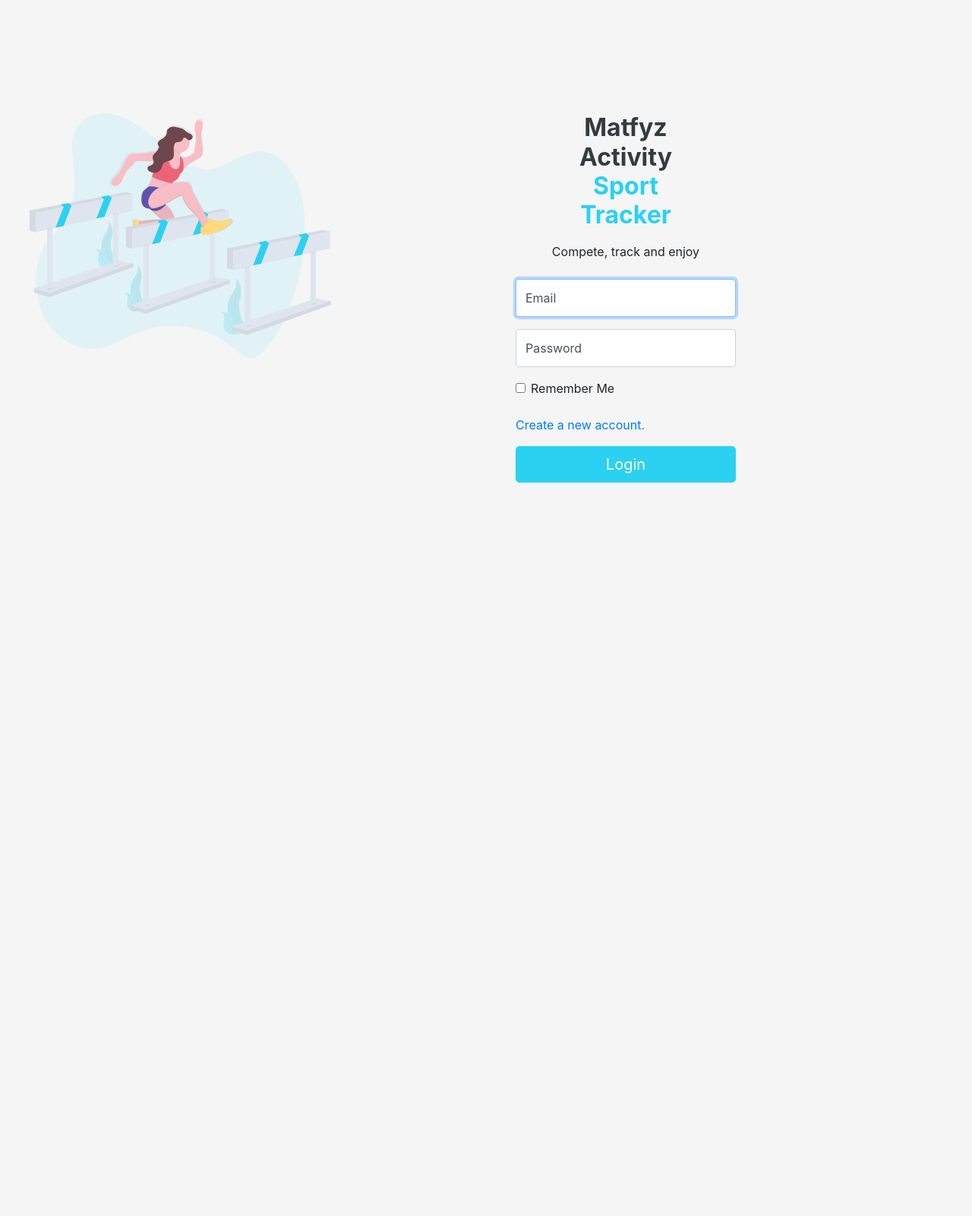
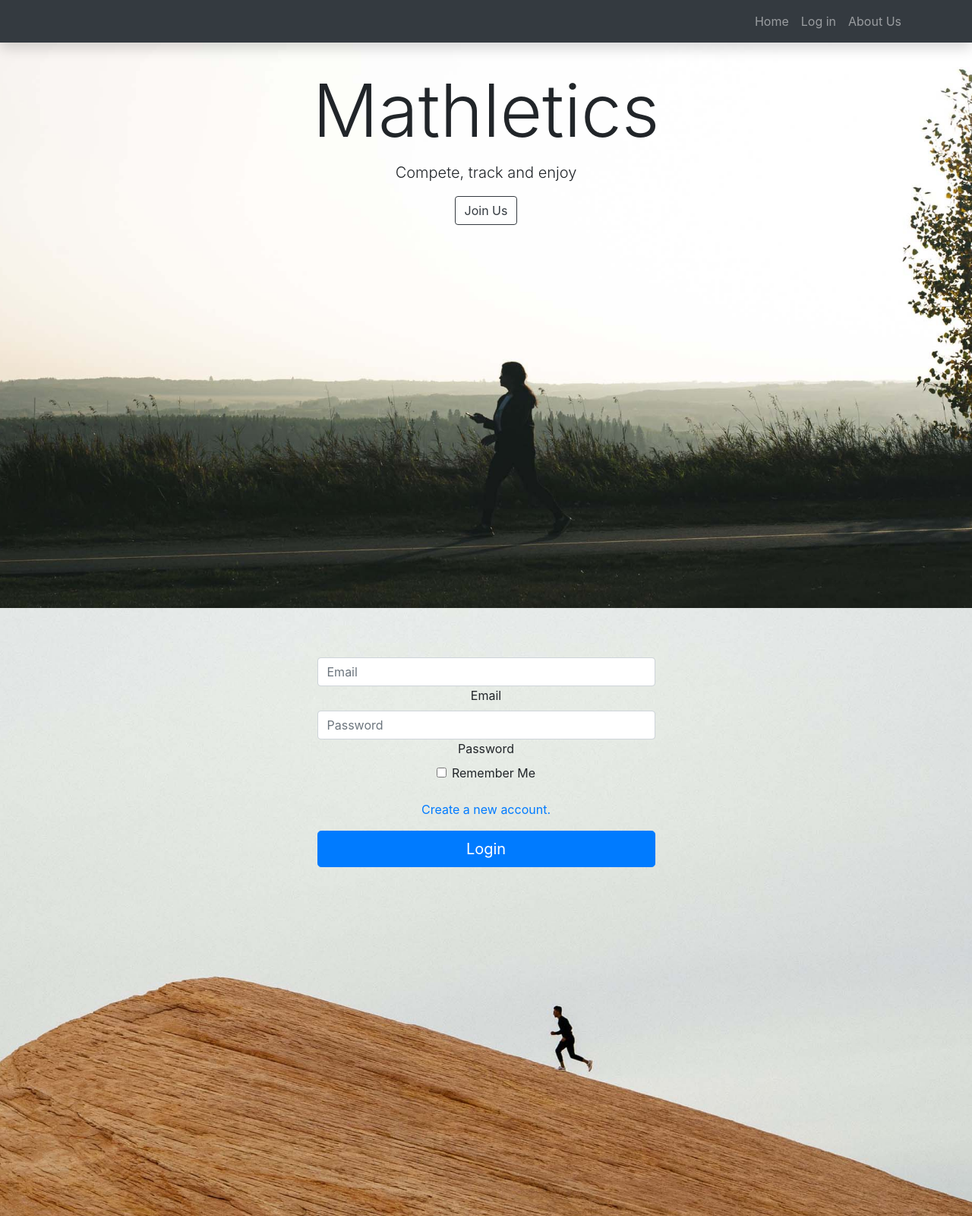
Before and after one commit to Matfyz-Developer-Student-Club/matfyz-activity-sport-tracker, a Flask app: page / in a window 1280 px wide. Shown: the whole page at 76% size. Before the commit the page ends 635 px from the top, so only its background shows below. Run offline with Flask 2, Linux system fonts and the light colour scheme; some libraries are stand-ins or nearby versions.

Commit message:
new home/login/register (#20)
* new home/login/register

* deleted home button, home in navbar, smaller pictures

* code adjustments

* removed jquery

```diff
--- a/mast/static/login.css
+++ /dev/null
@@ -1,57 +0,0 @@
-html,
-body {
-  height: 100%;
-}
-
-h1, h2, h3, h4, h5, h6,
-.h1, .h2, .h3, .h4, .h5, .h6 {
-  margin-bottom: 0.5rem;
-  font-family: "Saira Extra Condensed", -apple-system, BlinkMacSystemFont, "Segoe UI", Roboto, "Helvetica Neue", Arial, sans-serif, "Apple Color Emoji", "Segoe UI Emoji", "Segoe UI Symbol", "Noto Color Emoji";
-  font-weight: 700;
-  line-height: 1.2;
-  color: #343a40;
-}
-
-body {
-  display: -ms-flexbox;
-  display: flex;
-  -ms-flex-align: center;
-  align-items: center;
-  padding-top: 40px;
-  padding-bottom: 40px;
-  background-color: #f5f5f5;
-}
-
-.btn {
-  background-color: #2BD1F1;
-  border-color: #2BD1F1;
-}
-
-.btn:hover {
-  background-color: #07A2C1;
-  border-color:#07A2C1;
-}
-
-span.primary_header {
-  color: #2BD1F1;
-}
-
-.bd-placeholder-img {
-  font-size: 1.125rem;
-  text-anchor: middle;
-  -webkit-user-select: none;
-  -moz-user-select: none;
-  -ms-user-select: none;
-  user-select: none;
-}
-
-@media (min-width: 768px) {
-  .bd-placeholder-img-lg {
-    font-size: 3.5rem;
-  }
-}
-
-img#athlete {
-  max-width: 100%;
-  max-height: 100%;
-}
--- /dev/null
+++ b/mast/static/login_register.css
@@ -0,0 +1,31 @@
+body {
+    overflow-y: hidden;
+    overflow-x: hidden;
+  }
+
+  .masthead {
+    height: 100vh;
+    min-height: 500px;
+    background-size: cover;
+    background-position: center;
+    background-repeat: no-repeat;
+  }
+
+  .home {
+    background-image: url("/static/pics/background_med.jpg");
+  }
+
+  .login {
+    background-image: url("/static/pics/background2_med.jpg");
+  }
+
+  .register{
+    background-image: url("/static/pics/background3_med.jpg");
+  }
+
+  .adjust_height::before{
+    display: block;
+    content: " ";
+    height: 65px;
+    visibility: hidden;
+  }
--- a/mast/templates/login.html
+++ b/mast/templates/login.html
@@ -1,27 +1,57 @@
-{% extends "auth_template.html" %}
+{% from "_formhelpers.html" import render_text_field, render_checkbox_field, render_submit_button %}
+<html lang="en">
+
+<body>
+    <!-- Navigation -->
+    <nav class="navbar navbar-dark navbar-expand-lg bg-dark shadow fixed-top">
+        <div class="container">
+            <button class="navbar-toggler" type="button" data-toggle="collapse" data-target="#navbarResponsive"
+                aria-controls="navbarResponsive" aria-expanded="false" aria-label="Toggle navigation">
+                <span class="navbar-toggler-icon"></span>
+            </button>
+            <div class="collapse navbar-collapse" id="navbarResponsive">
+                <ul class="navbar-nav ml-auto">
+                    <li class="nav-item">
+                        <a class="nav-link" href="#">Home</a>
+                    </li>
+                    <li class="nav-item">
+                        <a class="nav-link" href="#login">Log in</a>
+                    </li>
+                    <li class="nav-item">
+                        <a class="nav-link" href="https://matfyz-developer-student-club.github.io/websites/">About
+                            Us</a>
+                    </li>
+                </ul>
+            </div>
+        </div>
+    </nav>
+
+    <!-- Full Page Image Header with Vertically Centered Content -->
+    <header class="masthead home">
+        <div class="container h-100">
+            <div class="row h-50 align-items-center">
+                <div class="col-12 text-center">
+                    <h1 class="display-1">Mathletics</h1>
+                    <p class="lead">Compete, track and enjoy</p>
+                    <form action="{{ url_for( 'register' ) }}">
+                        <input class="btn btn-outline-dark" type="submit" value="Join Us" />
+                    </form>
+                </div>
+            </div>
+        </div>
+    </header>
+
+    <!-- login part of the page -->
+    <header class="masthead login">
+        <div id="login" class="container adjust_height h-100">
+            <div class="row justify-content-center align-middle">
+                <div class="col-5 text-center">
                     {% block form %}
-<div class="container-fluid">
-    <div class="row">
-        <div class="col-md-4 ml-4">
-            <img src="{{ url_for('static', filename='pics/running.svg') }}" alt="athlete" id="athlete" >
-        </div>
-        <div class="col-md-2">
-        </div>
-        <div class="col-md-3">
                     <form class="form-group" method="post">
 
                         {{ form.hidden_tag() }}
 
-                <div class="text-center mb-4">
-                    <h1 class="h2 mb-3">
-                        Matfyz<br>
-                        Activity<br>
-                        <span class="primary_header">Sport<br>Tracker</span>
-                    </h1>
-                    <p>Compete, track and enjoy</p>
-                </div>
-
-                {{ render_text_field(form.email, autofocus=true, type='email') }}
+                        {{ render_text_field(form.email, type='email') }}
 
                         {{ render_text_field(form.password) }}
 
@@ -34,8 +64,16 @@
                         {{ render_submit_button(form.submit) }}
 
                     </form>
+                    {% endblock form%}
                 </div>
             </div>
         </div>
+    </header>
+</body>
 
-{% endblock form%}
+<link href="{{ url_for('static', filename='login_register.css') }}" rel="stylesheet">
+<link rel="stylesheet" href="https://cdn.jsdelivr.net/npm/bootstrap@4.5.3/dist/css/bootstrap.min.css"
+    integrity="sha384-TX8t27EcRE3e/ihU7zmQxVncDAy5uIKz4rEkgIXeMed4M0jlfIDPvg6uqKI2xXr2" crossorigin="anonymous">
+<script src="https://maxcdn.bootstrapcdn.com/bootstrap/4.5.2/js/bootstrap.min.js"></script>
+
+</html>
```
Also changed, not shown: mast/templates/register.html (+48 -11 lines), mast/views.py (+44 -22 lines), mast/static/pics/background2_med.jpg (added), mast/static/pics/background3.jpg (added), mast/static/pics/background3_med.jpg (added), mast/static/pics/background_med.jpg (added). Lines whose indentation alone changed are shown as unchanged.
